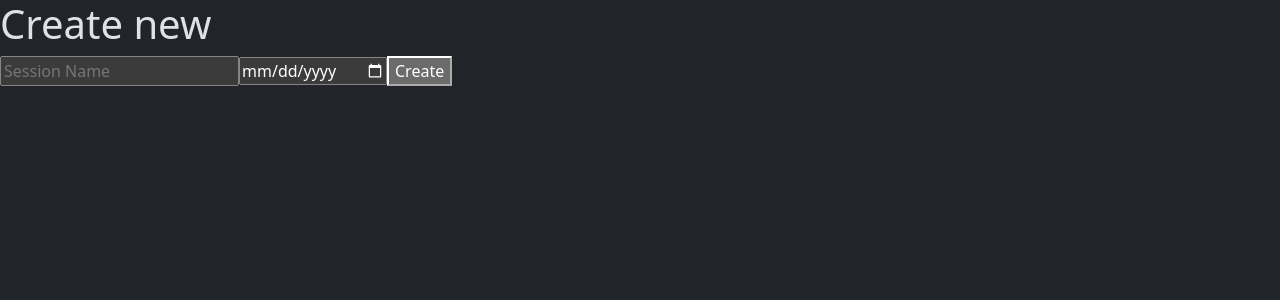
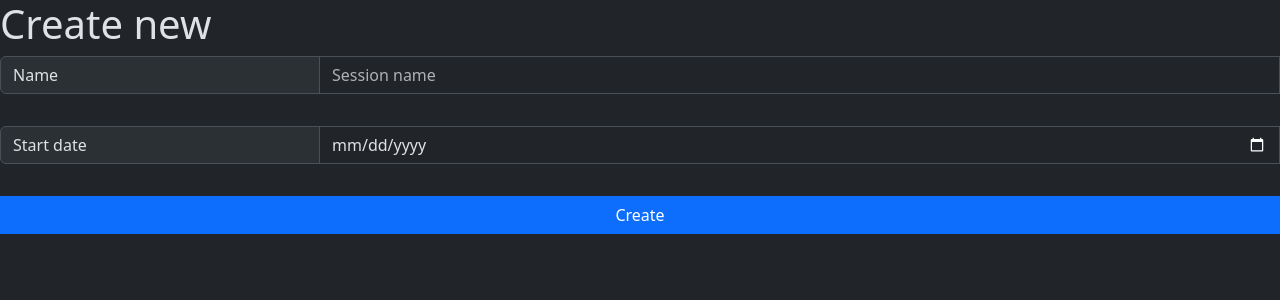
Before and after one commit to Jkutkut/party-planner, a React (Vite) app in the folder party-planner/: page / in a window 1280 px wide. Shown: the top 300 px of the page. Built offline with nearby package versions, Linux system fonts and the light colour scheme.

Commit message:
feat: session creation bootstrapped

```diff
--- a/party-planner/src/components/session/SessionCreation.tsx
+++ b/party-planner/src/components/session/SessionCreation.tsx
@@ -7,29 +7,61 @@ interface Props {
     setSession: (session: SessionModel) => void;
 }
 
+const validateSessionName: () => string | null = () => {
+    const nameInput = document.getElementById('sessionName') as HTMLInputElement;
+    const sessionName = nameInput.value.trim();
+    nameInput.classList.remove('is-invalid');
+    if (sessionName.length === 0) {
+        nameInput.classList.add('is-invalid');
+        return null;
+    }
+    else {
+        nameInput.classList.add('is-valid');
+    }
+    return sessionName;
+};
+
+const validateSessionDate: () => Date | null = () => {
+    const dateInput = document.getElementById('sessionDate') as HTMLInputElement;
+    const sessionDate = new Date(dateInput.value);
+    dateInput.classList.remove('is-invalid');
+    if (isNaN(sessionDate.getTime())) {
+        dateInput.classList.add('is-invalid');
+        return null;
+    }
+    // else if (sessionDate.getTime() < Date.now()) {
+    //     dateInput.classList.add('is-invalid');
+    //     return null;
+    // }
+    else {
+        dateInput.classList.add('is-valid');
+    }
+    return sessionDate;
+}
+
 const SessionCreation = ({setSession}: Props) => {
     const [sessionHandler] = useState<SessionHandler>(SessionHandler.getInstance());
     const [availableSessions, setAvailableSessions] = useState<SessionModel[]>([]);
 
     const createSession = () => {
-        const nameInput = document.getElementById('sessionName') as HTMLInputElement;
-        const dateInput = document.getElementById('sessionDate') as HTMLInputElement;
-
-        const sessionName = nameInput.value.trim();
-        const sessionDate = new Date(dateInput.value); // TODO handle
-
-        if (sessionName.length === 0) {
-            alert('Session name cannot be empty!');
-            return; // TODO: Handle this better
-        }
-
+        console.debug('Creating session');
+        const sessionDate = validateSessionDate();
+        const sessionName = validateSessionName();
+        if (!sessionName || !sessionDate)
+            return;
         const sessionHandler = SessionHandler.getInstance();
         const session: SessionModel | null = sessionHandler.createSession(sessionName, sessionDate);
+        const nameInput = document.getElementById('sessionName') as HTMLInputElement;
         if (!session) {
-            alert('Session already exists!');
-            return; // TODO: Handle this better
+            console.debug('Session with name ' + sessionName + ' already exists');
+            nameInput.classList.add('is-invalid');
+            return;
+        }
+        else {
+            nameInput.classList.add('is-valid');
         }
         setSession(session);
+        console.debug('Session created');
     };
 
     const deleteSession = (sessionName: string) => {
@@ -54,9 +86,29 @@ const SessionCreation = ({setSession}: Props) => {
             </ul>
         </>}
         <h1>Create new</h1>
-        <input id="sessionName" type="text" placeholder="Session Name" />
-        <input id="sessionDate" type="date" />
-        <button onClick={createSession}>Create</button>
+        <form className="row g-3 needs-validation" noValidate>
+            <div className="input-group mb-3">
+                <span className="input-group-text col-3" id="sessionNameText">Name</span>
+                <input id="sessionName" type="text" className="form-control"
+                    placeholder="Session name" aria-label="Session name"
+                    aria-describedby="sessionNameText"
+                />
+                <div className="valid-feedback">Looks good!</div>
+                <div className="invalid-feedback">Please provide a valid session name.</div>
+            </div>
+            <div className="input-group mb-3">
+                <span className="input-group-text col-3" id="sessionDateText">
+                    Start date
+                </span>
+                <input id="sessionDate" type="date" className="form-control"
+                    placeholder="Start date" aria-label="Start date"
+                    aria-describedby="sessionDateText"
+                />
+                <div className="valid-feedback">Great date!</div>
+                <div className="invalid-feedback">Please provide a valid start date.</div>
+            </div>
+            <button type="button" className="btn btn-primary" onClick={createSession}>Create</button>
+        </form>
     </>;
 };
 
```
